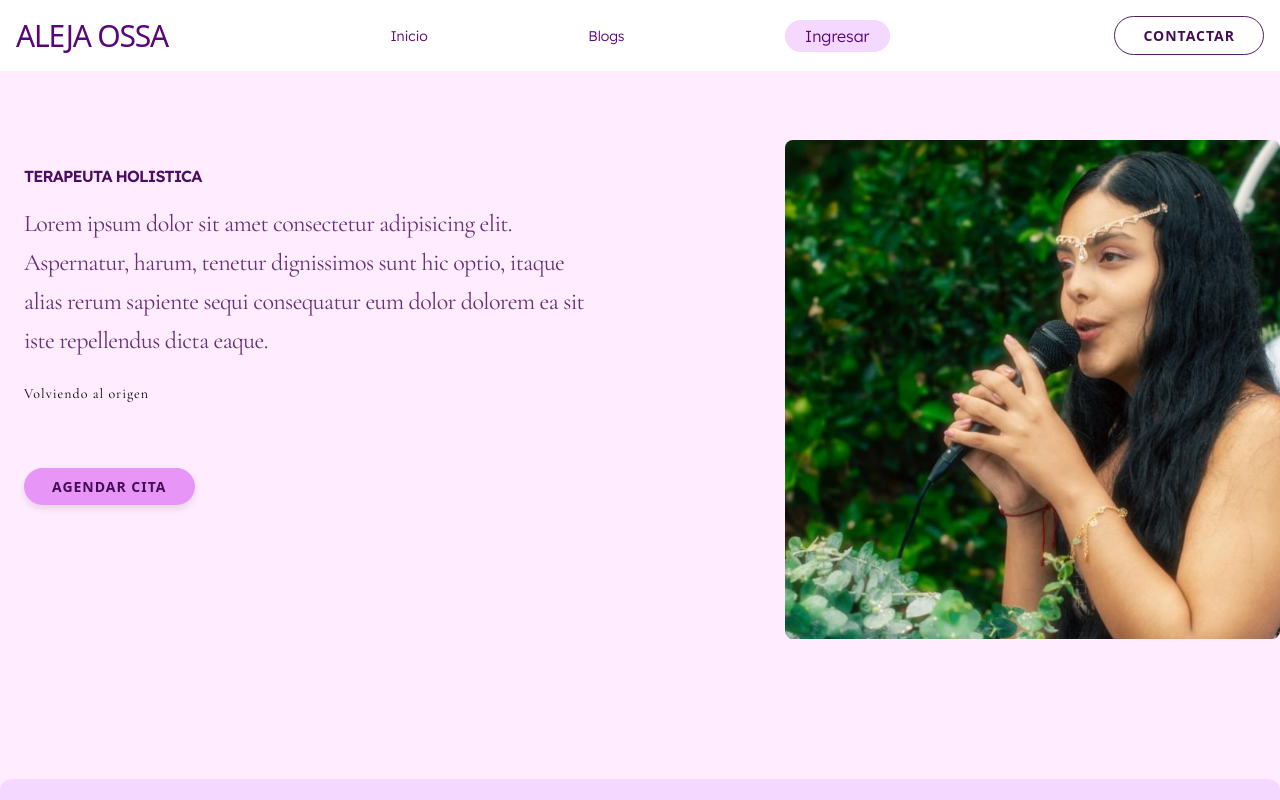
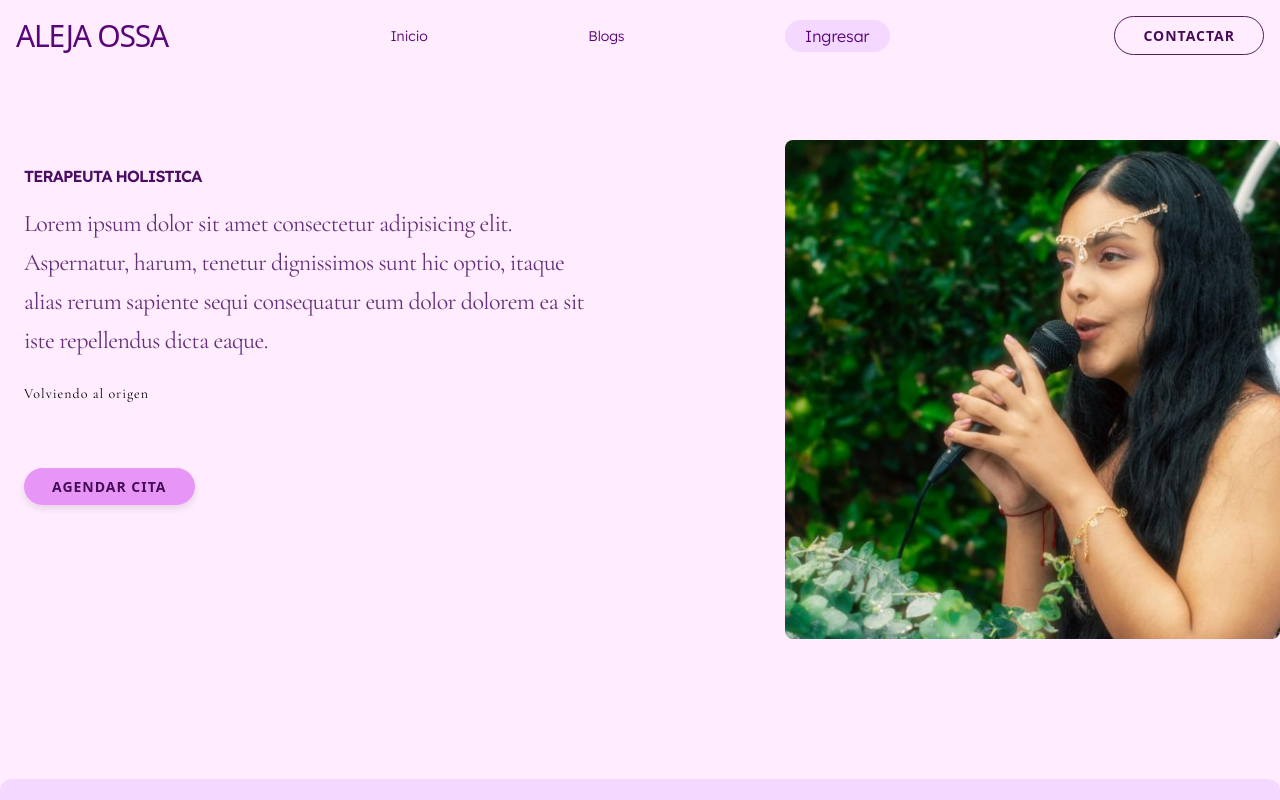
Before and after one commit to Danielgbit/alejaossa, a Next.js app: page / in a window 1280 px wide. Shown: the top 800 px of the page. Built offline with nearby package versions, Linux system fonts and the light colour scheme; no server answers; a web font is replaced by a local one.

Commit message:
Update and fixed Navbar styles

```diff
--- a/src/components/Navbar.tsx
+++ b/src/components/Navbar.tsx
@@ -45,7 +45,7 @@ const Navbar = () => {
       <nav
         className={`
         p-4
-        bg-white
+        bg-transparent
         fixed
         top-0
         left-0
@@ -53,9 +53,11 @@ const Navbar = () => {
         z-50
         transition-transform
         duration-300
+        flex
+        justify-evenly
         ease-in-out
         ${isVisible ? "translate-y-0" : "-translate-y-full"}
-        ${isScrolled ? "shadow-md border-b border-gray-200" : ""}
+        ${isScrolled ? "shadow-md border-b border-gray-200 bg-light-02" : ""}
       `}
       >
         <div className="container flex justify-between w-full items-center text-dark-02">
@@ -124,7 +126,7 @@ const Navbar = () => {
 
       {/* Menú móvil */}
       {isMobileMenuOpen && (
-        <div className="md:hidden fixed py-5 top-16 left-0 w-full h-full bg-white z-40 pt-4 px-4">
+        <div className={`${isVisible ? "translate-y-0" : "-translate-y-[-100%] ease-in-out duration-300 trasition-transform"} md:hidden fixed py-5 top-16 left-0 w-full h-full bg-light-01 z-40 pt-4 px-4`}>
           <div className="flex flex-col space-y-6">
             <a
               href="/"
```
